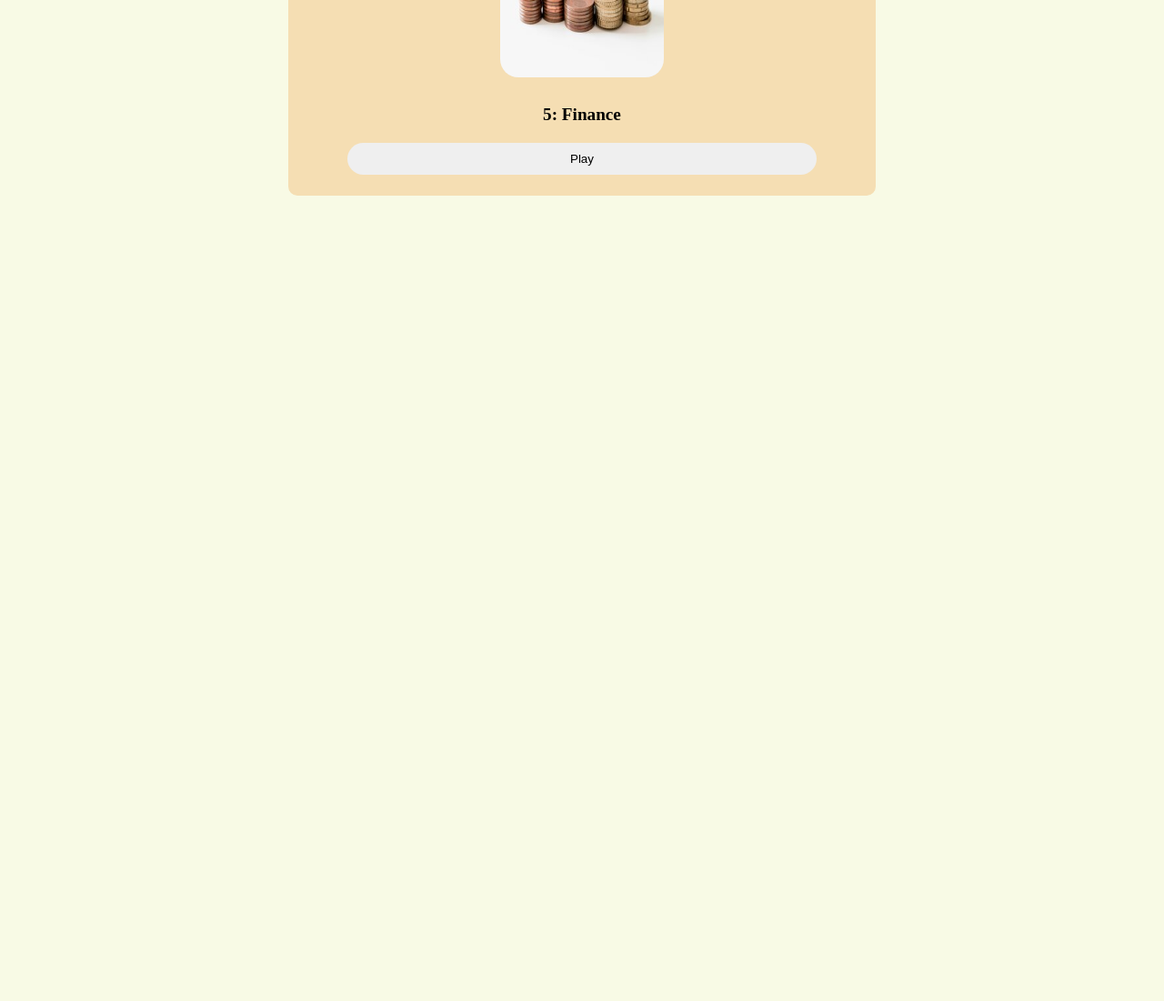
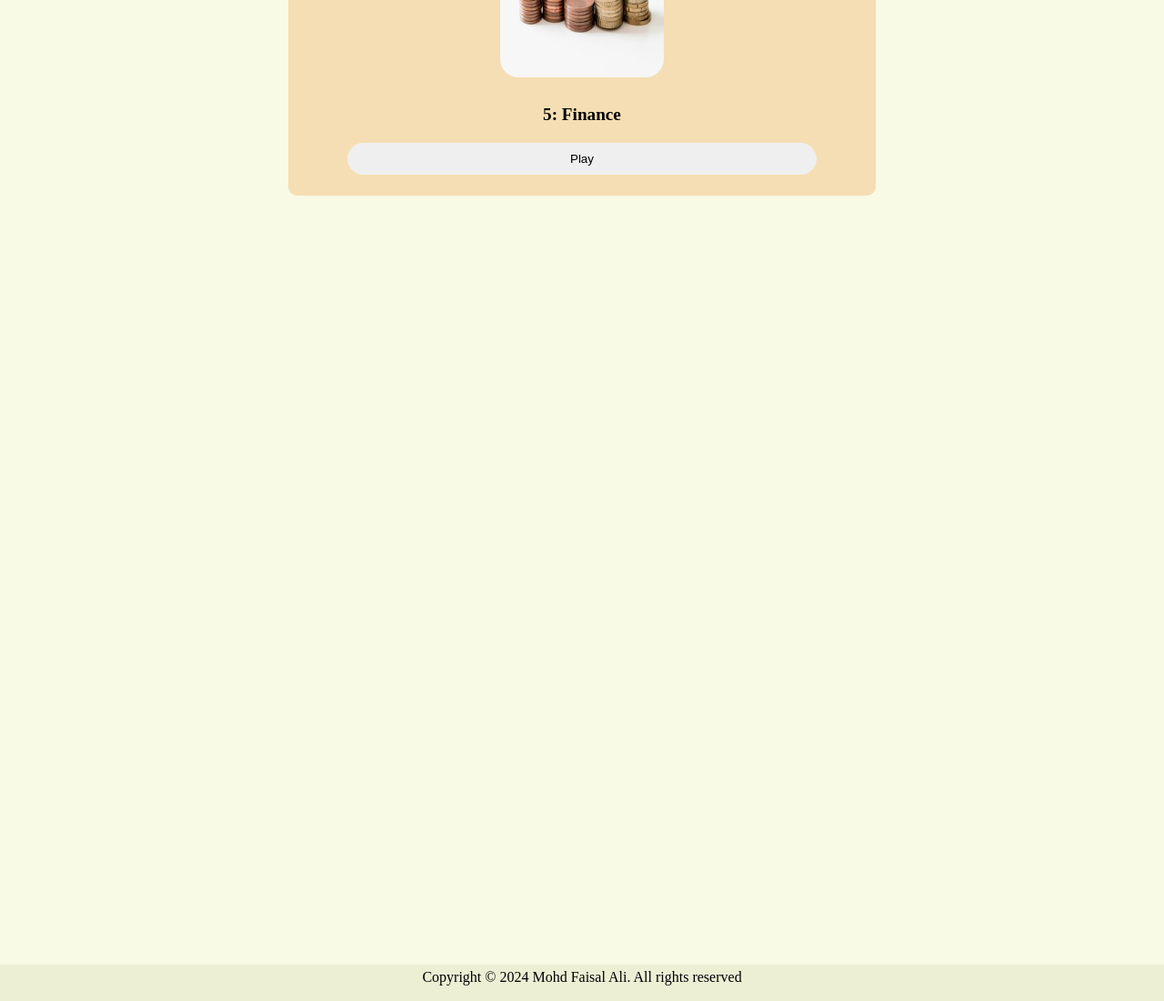
Before and after one commit to alicode07/Quizzify-The-Quiz-Web-App, a plain HTML site: page index.html in a window 1280 px wide. Shown: the part 1900-3000 px from the top of the page at 91% size. Before the commit the page ends 2115 px from the top, so only its background shows below. Drawn offline with Linux system fonts and the light colour scheme.

Commit message:
footer added

```diff
--- a/Style/style.css
+++ b/Style/style.css
@@ -222,16 +222,16 @@ body
 
 .footerDis
 {
-  position: relative;
-  top: 200vh;
+  position: absolute;
+  top: 370vh;
   width: 100%;
-  height: 6vh;
-  display: none;
-  background-color: #0fa793;
+  height: 5vh;
+  display:block;
+  background-color: #ecefd4;
 
 }
-.footerDis #footerHead
+.footerDis #copyRight
 {
   text-align: center;
-  padding: 5px;
+  padding: 5px 10px;
 }
--- a/index.html
+++ b/index.html
@@ -4,7 +4,7 @@
     <meta charset="UTF-8">
     <meta name="viewport" content="width=
     , initial-scale=1.0">
-    <title>Quizzy-Quiz App</title>
+    <title>Quizzify-Quiz App</title>
     <link rel="preconnect" href="https://fonts.googleapis.com">
 <link rel="preconnect" href="https://fonts.gstatic.com" crossorigin>
 <link href="https://fonts.googleapis.com/css2?family=Poppins:ital,wght@0,100;0,200;0,300;0,400;0,500;0,600;0,700;0,800;0,900;1,100;1,200;1,300;1,400;1,500;1,600;1,700;1,800;1,900&display=swap" rel="stylesheet">
@@ -111,7 +111,8 @@
     </section>
     <footer >
         <div class="footerDis">
-            <h2 id="footerHead">Made By Mohd Faisal Ali</h2>
+
+            <p id="copyRight"> Copyright © 2024 Mohd Faisal Ali. All rights reserved</p>
 
 
         </div>
```
